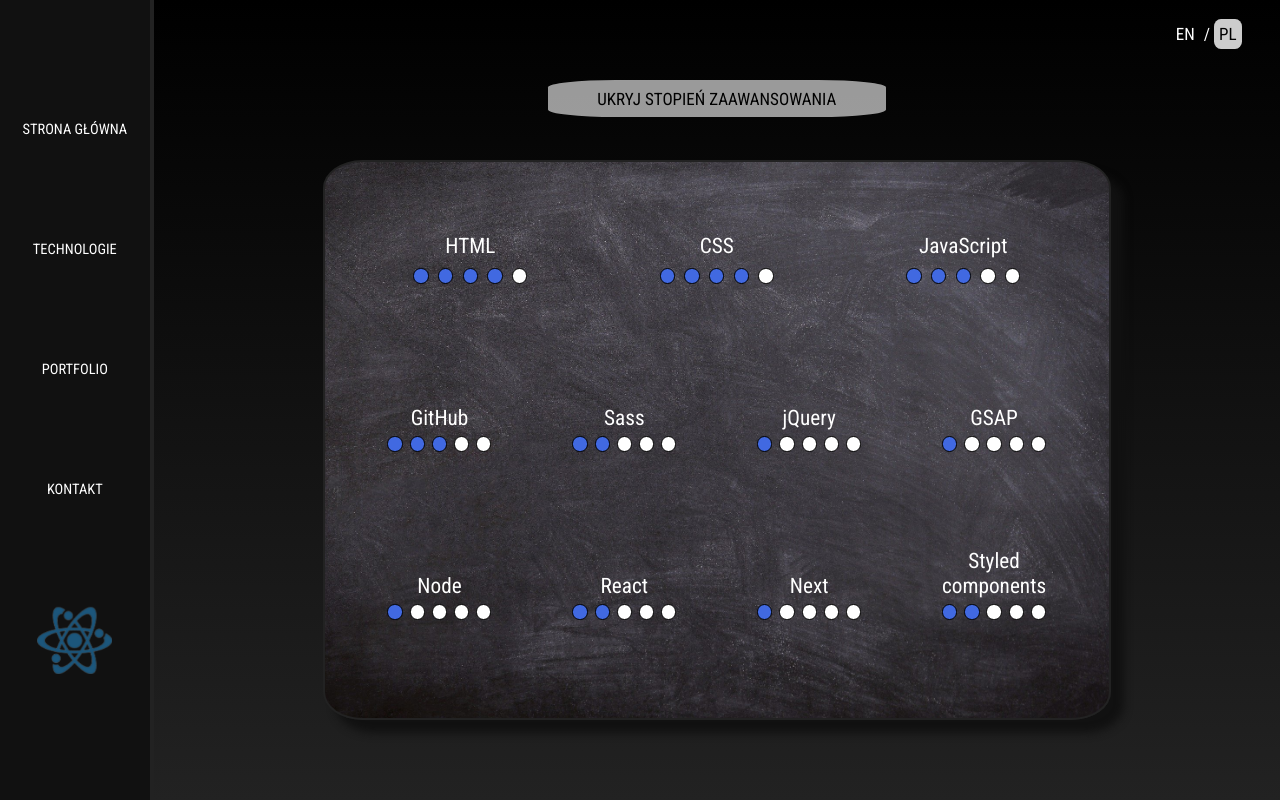
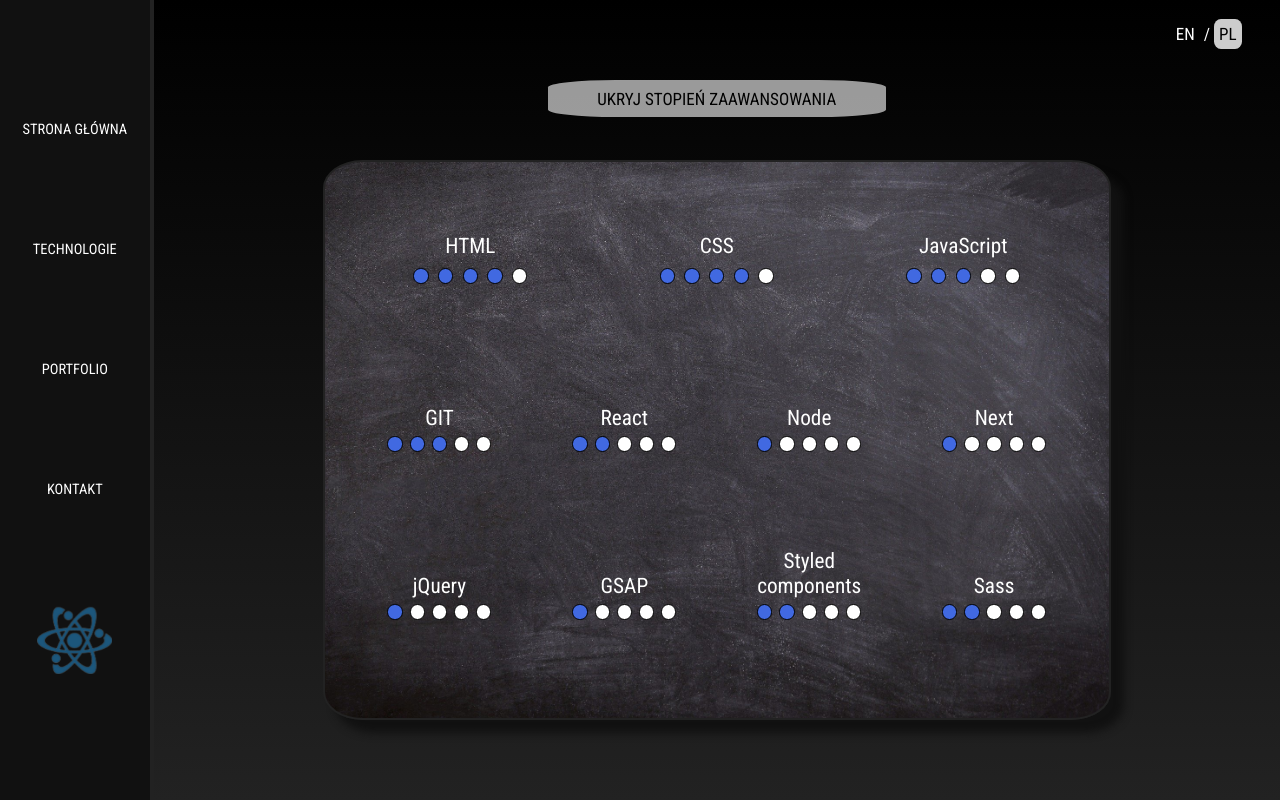
Before and after one commit to Geris-cloud/portfolio_app, a Next.js app: page /subpage/technology in a window 1280 px wide. Both pictures are taken after a click on the element "POKAŻ STOPIEŃ ZAAWANSOWANIA". Built offline with nearby package versions, Linux system fonts and the light colour scheme.

Commit message:
text changes

```diff
--- a/pages/index.js
+++ b/pages/index.js
@@ -26,8 +26,8 @@
         <div>
           <h1 className={styles.typing}>Dariusz Ochotny</h1>
         </div>
-        <p>{langFlag ? 'Jestem młodą osobą po studiach inżynierskich na kierunku Gospodarka Przestrzenna. Informatyką pasjonuję się od dawna. Programować uczę się od roku. Aktualnie szukam stażu lub pracy jako junior w sektorach IT - na chwilę obecną głównie web-development.' : 'I am a young person after engineering studies in the field of Spatial Development. I have been passionate about IT for a long time and I have been learning how to program for a year. I am currently looking for an internship or a job as a junior in IT sectors - currently mainly web-development.'}</p>
-        <p>{langFlag ? 'Na stronie znajdą Państwo proste menu składające się na technologie w których jestem zaznajomiony oraz moje portfolio prac niekomercyjnych - aktualizowane na bieżąco.' : 'On the website you will find a simple menu of technologies in which I am familiar and my portfolio of non-commercial works - updated on a regular basis.'}</p>
+        <p>{langFlag ? 'Jestem młodą osobą po studiach inżynierskich na kierunku Gospodarka Przestrzenna. Informatyką pasjonuję się od dawna. Programować uczę się od roku. Aktualnie szukam stażu lub pracy jako junior w sektorach IT — na chwilę obecną głównie web development.' : 'I am a young person after engineering studies in the field of Spatial Development. I have been passionate about IT for a long time and I have been learning how to program for a year. I am currently looking for an internship or a job as a junior in IT sectors — currently mainly web development.'}</p>
+        <p>{langFlag ? 'Na stronie znajdą Państwo proste menu składające się na technologie, z którymi jestem zaznajomiony oraz moje portfolio prac niekomercyjnych — aktualizowane na bieżąco.' : 'On the website you will find a simple menu of technologies with which I am familiar and my portfolio of non-commercial works — updated on a regular basis.'}</p>
         <p>Hobby:</p>
         <p><i className="fas fa-gamepad" alt="gaming" title="gaming"></i><i className="fas fa-dumbbell" alt="gym"
           title="gym"></i><i className="fas fa-laptop-code" alt="coding" title="coding"></i><i
--- a/pages/subpage/technology.js
+++ b/pages/subpage/technology.js
@@ -42,12 +42,20 @@
             <Name tech={techFlag}>JavaScript</Name>
             {pointList}
           </Bgc>
-          <Bgc tech={techFlag} className={`${styles.github} ${styles.icon}`}>
-            <Name tech={techFlag}>GitHub</Name>
+          <Bgc tech={techFlag} className={`${styles.git} ${styles.icon}`}>
+            <Name tech={techFlag}>GIT</Name>
             {pointList}
           </Bgc>
-          <Bgc tech={techFlag} className={`${styles.scss} ${styles.icon}`}>
-            <Name tech={techFlag}>Sass</Name>
+          <Bgc tech={techFlag} className={`${styles.react} ${styles.icon}`}>
+            <Name tech={techFlag}>React</Name>
+            {pointList}
+          </Bgc>
+          <Bgc tech={techFlag} className={`${styles.node} ${styles.icon}`}>
+            <Name tech={techFlag}>Node</Name>
+            {pointList}
+          </Bgc>
+          <Bgc tech={techFlag} className={`${styles.next} ${styles.icon}`}>
+            <Name tech={techFlag}>Next</Name>
             {pointList}
           </Bgc>
           <Bgc tech={techFlag} className={`${styles.jquery} ${styles.icon}`}>
@@ -58,20 +66,12 @@
             <Name tech={techFlag}>GSAP</Name>
             {pointList}
           </Bgc>
-          <Bgc tech={techFlag} className={`${styles.node} ${styles.icon}`}>
-            <Name tech={techFlag}>Node</Name>
+          <Bgc tech={techFlag} className={`${styles.styled} ${styles.icon}`}>
+            <Name tech={techFlag}>Styled components</Name>
             {pointList}
           </Bgc>
-          <Bgc tech={techFlag} className={`${styles.react} ${styles.icon}`}>
-            <Name tech={techFlag}>React</Name>
-            {pointList}
-          </Bgc>
-          <Bgc tech={techFlag} className={`${styles.next} ${styles.icon}`}>
-            <Name tech={techFlag}>Next</Name>
-            {pointList}
-          </Bgc>
-          <Bgc tech={techFlag} className={`${styles.styled} ${styles.icon}`}>
-            <Name tech={techFlag}>Styled components</Name>
+          <Bgc tech={techFlag} className={`${styles.scss} ${styles.icon}`}>
+            <Name tech={techFlag}>Sass</Name>
             {pointList}
           </Bgc>
         </main>
--- a/styles/technology.module.scss
+++ b/styles/technology.module.scss
@@ -107,7 +107,7 @@
     }
   }
 
-  div.github {
+  div.git {
     background-image: url(../public/images/technologies/git.png);
 
     div:nth-last-of-type(3),
@@ -117,10 +117,26 @@
     }
   }
 
-  div.scss {
-    background-image: url(../public/images/technologies/sass.png);
+  div.react {
+    background-image: url(../public/images/technologies/react.png);
 
     div:nth-last-of-type(4),
+    div:nth-last-of-type(5) {
+      background-color: b.$rb;
+    }
+  }
+
+  div.node {
+    background-image: url(../public/images/technologies/node.png);
+
+    div:nth-last-of-type(5) {
+      background-color: b.$rb;
+    }
+  }
+
+  div.next {
+    background-image: url(../public/images/technologies/next.svg);
+
     div:nth-last-of-type(5) {
       background-color: b.$rb;
     }
@@ -142,16 +158,8 @@
     }
   }
 
-  div.node {
-    background-image: url(../public/images/technologies/node.png);
-
-    div:nth-last-of-type(5) {
-      background-color: b.$rb;
-    }
-  }
-
-  div.react {
-    background-image: url(../public/images/technologies/react.png);
+  div.styled {
+    background-image: url(../public/images/technologies/styled-components.png);
 
     div:nth-last-of-type(4),
     div:nth-last-of-type(5) {
@@ -159,16 +167,8 @@
     }
   }
 
-  div.next {
-    background-image: url(../public/images/technologies/next.svg);
-
-    div:nth-last-of-type(5) {
-      background-color: b.$rb;
-    }
-  }
-
-  div.styled {
-    background-image: url(../public/images/technologies/styled-components.png);
+  div.scss {
+    background-image: url(../public/images/technologies/sass.png);
 
     div:nth-last-of-type(4),
     div:nth-last-of-type(5) {
```
